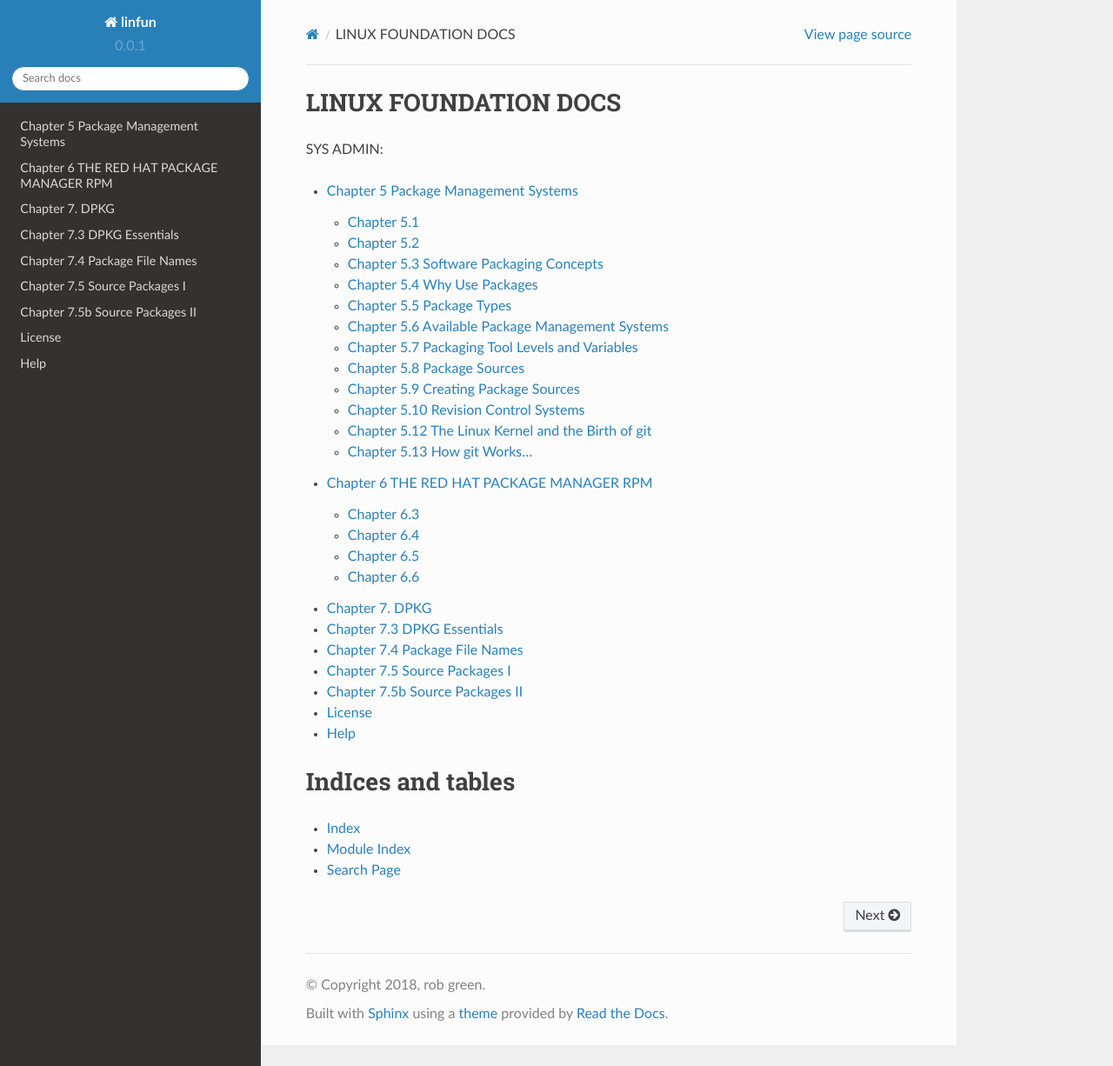
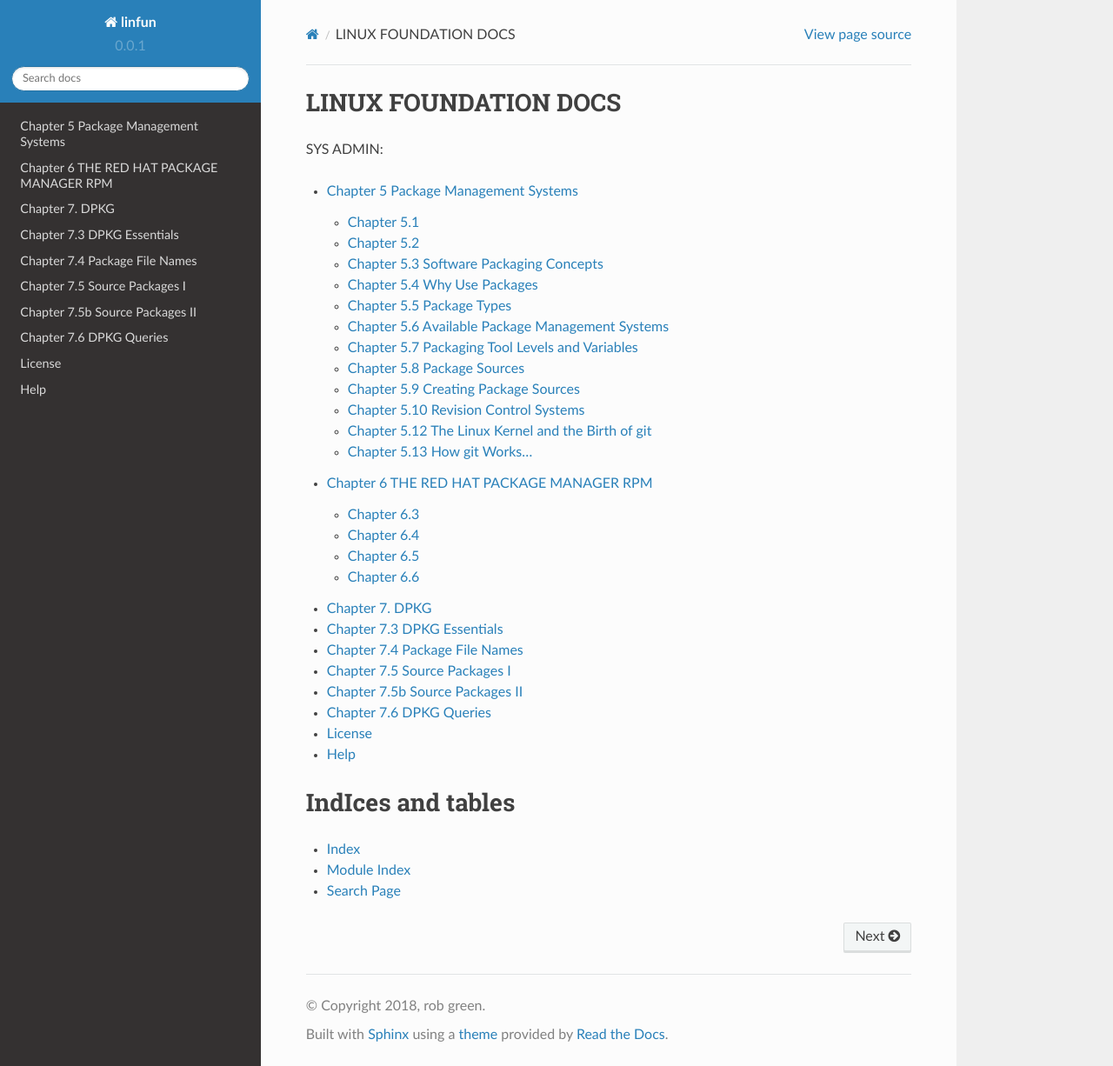
Before and after one commit to py010/linfun, a Sphinx documentation site: the page built from docs/source/index.rst, in a window 1280 px wide and 1226 px high. Shown: the whole window at 87% size. Built offline with Sphinx 7.4.7 and the Read the Docs theme 2.0.0, drawn with Linux system fonts in a browser that asks for light colours; pages that are not in the unit, such as notebooks, are missing from menus.

Commit message:
chapter 7.6 added table for dpkg cmds

```diff
--- a/docs/source/chapter7.rst
+++ b/docs/source/chapter7.rst
@@ -42,7 +42,31 @@
 
 For example on a Ubuntu system, download a source package, then see what files are downloaded or created:
 
-	``apt-get source logrotate``
-	``du -shc logrotate*``
+	1. ``apt-get source logrotate``
+	2. ``du -shc logrotate*``
 
 Shows all files, file sizes and total size
+
+Chapter 7.6 DPKG Queries
+^^^^^^^^^^^^^^^^^^^^^^^^
+
+
++------------+------------------------+
+|     desired action 	  |    cmd    |
++=====================================+
+|List all packages 		  | $ dpkg -l |
++-------------------------+-----------+
+| 						  |           |
++-------------------------+-----------+
+| 						  |           |
++-------------------------+-----------+
+| 						  |           |
++-------------------------+-----------+
+| 						  |           |
++-------------------------+-----------+
+| 						  |           |
++-------------------------+-----------+
+| 						  |           |
++-------------------------+-----------+
+| 						  |           |
++-------------------------+-----------+
```
